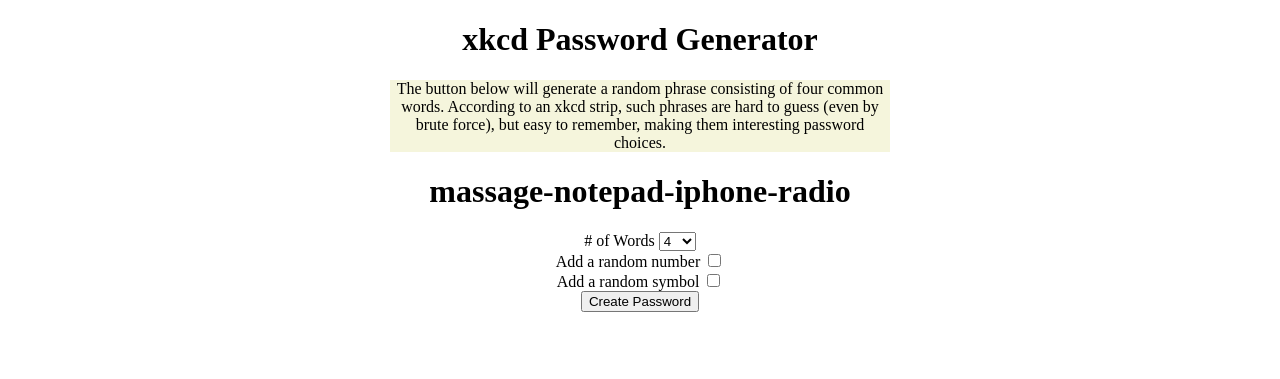
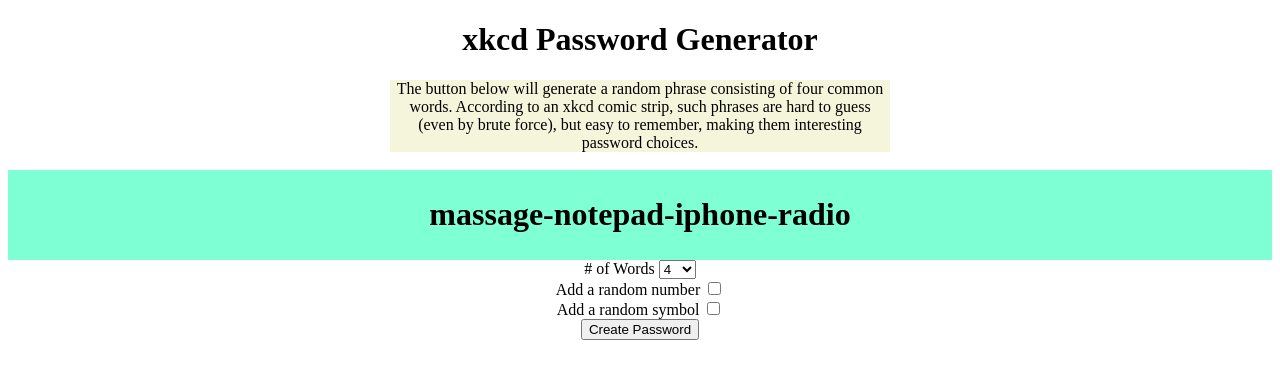
Before and after one commit to dglauner/P2, a PHP site: page / in a window 1280 px wide. Shown: the top 379 px of the page. Run offline with PHP 8.4, Linux system fonts and the light colour scheme.

Commit message:
Adding desc, cleaning up code

```diff
--- a/index.php
+++ b/index.php
@@ -7,14 +7,16 @@
 <?php
 	require('logic.php')
 ?>
-<title>Password Generator</title>
+<title>xkcd Password Generator</title>
 </head>
 
 <body>
 
 <h1>xkcd Password Generator</h1>
-<p class="descBox">The button below will generate a random phrase consisting of four common words. According to an xkcd strip, such phrases are hard to guess (even by brute force), but easy to remember, making them interesting password choices.</p>
-<h1><?php echo $new_pwd; ?></h1>
+<div class="descBox">The button below will generate a random phrase consisting of four common words. According to an xkcd comic strip, such phrases are hard to guess (even by brute force), but easy to remember, making them interesting password choices.</div>
+<br/>
+<div class="pwdBox"><h1><?php echo $new_pwd; ?></h1></div>
+
 <form method='Get' action='index.php'>
 	<label for="num_words"># of Words</label>
 	<select id="num_words" name="num_words">
--- a/logic.php
+++ b/logic.php
@@ -1,7 +1,8 @@
 <?php
-//Globals
+//Globals for min & max number of words
 $maxwords = 10;
 $minwords = 2;
+
 //Word Array
 $words[0]   = "dog";
 $words[1] = "cat";
@@ -41,7 +42,7 @@ $do_add_num = setFlag('add_num');
 //Track option to add symbol
 $do_add_sym = setFlag('add_sym');
 //Track requested word count
-$word_cnt = get_word_count('num_words', $maxwords, $minwords);
+$word_cnt = getWordCount('num_words', $maxwords, $minwords);
 
 //Start: Generate new password
 $rand_nums = getUniqueNumbers(0, count($words) - 1, $word_cnt);
@@ -65,20 +66,31 @@ if ($do_add_sym  == TRUE){
 
 
 function setFlag($key){
-	//get key return value with hack prevention
+	/*******************************************
+		key: Querystring index
+	********************************************
+		Get the querystring value for a key
+	********************************************/
+
 	$retval = FALSE;
-
 	if (isset($_GET[$key])) {
 		if (strtolower($_GET[$key]) == 'on') {
 			$retval = TRUE;
 		}
 	}
-
 	return $retval;
 }
 
-function get_word_count($key, $max, $min){
-	//Track number of words
+function getWordCount($key, $max, $min){
+	/*******************************************
+		min: Minimum number
+		max: Maximum number
+		key: Querystring index
+	********************************************
+		Get the number of words requested
+		by the user passed in the querystring.
+		Make sure it's within min and max.
+	********************************************/
 	$retval = 4;
 	if (isset($_GET['num_words'])) {
 		$retval = (int)$_GET['num_words'];
@@ -99,6 +111,9 @@ function getUniqueNumbers($min, $max, $num)
 		min: Minimum number
 		max: Maximum number
 		num: Number of random numbers to return
+	*********************************************
+		Returns an array of random unique numbers
+		within a range between min and max
 	********************************************/
 	$tempval = range($min,$max);
 	shuffle($tempval);
--- a/styles.css
+++ b/styles.css
@@ -3,7 +3,15 @@ body{
 }
 
 .descBox{
-	width:500px;
+	max-width:500px;
 	margin:0 auto;
 	background-color:beige;
 }
+
+.pwdBox{
+	background-color:aquamarine;
+	padding-top:5px;
+	padding-bottom:5px;
+	max-width:1500px;
+	margin:0 auto;
+}
```
